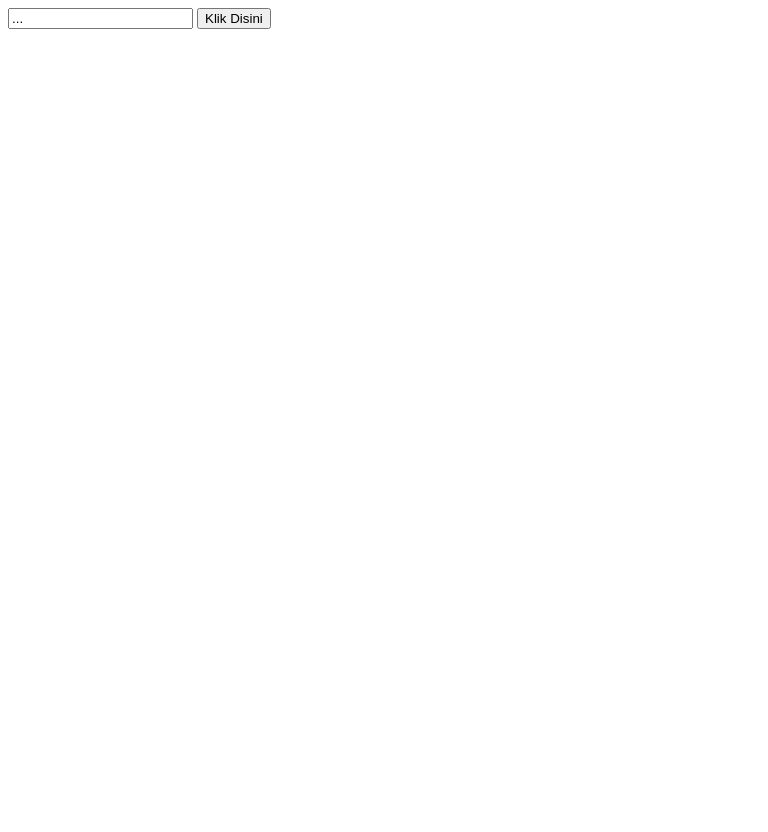
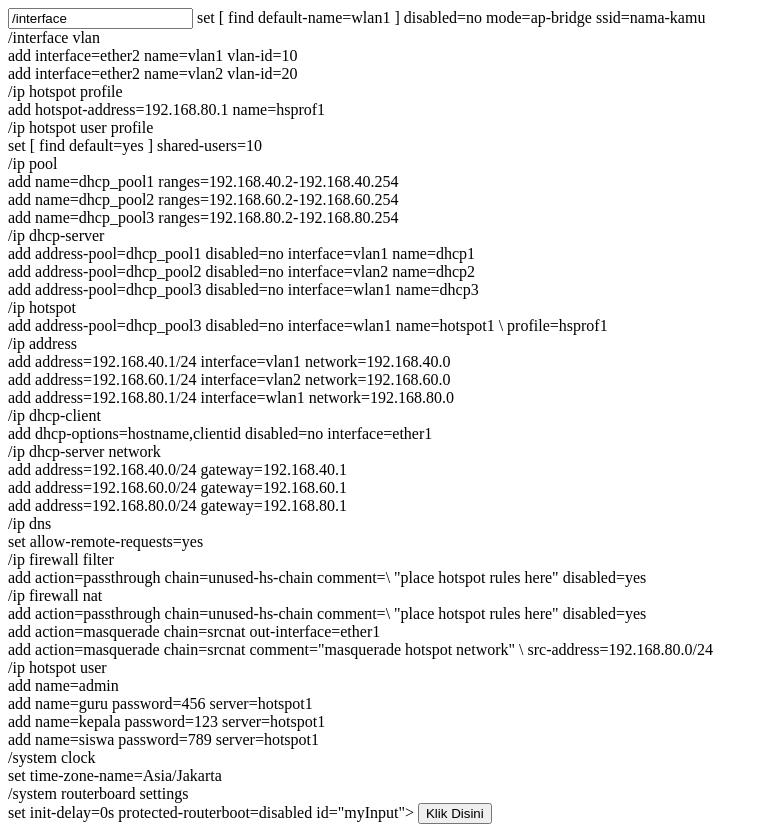
Before and after one commit to riririd3/m, a plain HTML site: page index2.html in a window 1280 px wide. Shown: the whole page, without its empty margins (0-768 px from the left). Before the commit the page ends 800 px from the top, so only its background shows below. Drawn offline with Linux system fonts and the light colour scheme.

Commit message:
Update index2.html

```diff
--- a/index2.html
+++ b/index2.html
@@ -42,7 +42,56 @@ border-radius: 6px;
 </head>
 <body>
 
-<input type="text" value= ... id="myInput">
+<input type="text" value= /interface wireless<br>
+set [ find default-name=wlan1 ] disabled=no mode=ap-bridge ssid=nama-kamu<br>
+/interface vlan<br>
+add interface=ether2 name=vlan1 vlan-id=10<br>
+add interface=ether2 name=vlan2 vlan-id=20<br>
+/ip hotspot profile<br>
+add hotspot-address=192.168.80.1 name=hsprof1<br>
+/ip hotspot user profile<br>
+set [ find default=yes ] shared-users=10<br>
+/ip pool<br>
+add name=dhcp_pool1 ranges=192.168.40.2-192.168.40.254<br>
+add name=dhcp_pool2 ranges=192.168.60.2-192.168.60.254<br>
+add name=dhcp_pool3 ranges=192.168.80.2-192.168.80.254<br>
+/ip dhcp-server<br>
+add address-pool=dhcp_pool1 disabled=no interface=vlan1 name=dhcp1<br>
+add address-pool=dhcp_pool2 disabled=no interface=vlan2 name=dhcp2<br>
+add address-pool=dhcp_pool3 disabled=no interface=wlan1 name=dhcp3<br>
+/ip hotspot<br>
+add address-pool=dhcp_pool3 disabled=no interface=wlan1 name=hotspot1 \
+    profile=hsprof1<br>
+/ip address<br>
+add address=192.168.40.1/24 interface=vlan1 network=192.168.40.0<br>
+add address=192.168.60.1/24 interface=vlan2 network=192.168.60.0<br>
+add address=192.168.80.1/24 interface=wlan1 network=192.168.80.0<br>
+/ip dhcp-client<br>
+add dhcp-options=hostname,clientid disabled=no interface=ether1<br>
+/ip dhcp-server network<br>
+add address=192.168.40.0/24 gateway=192.168.40.1<br>
+add address=192.168.60.0/24 gateway=192.168.60.1<br>
+add address=192.168.80.0/24 gateway=192.168.80.1<br>
+/ip dns<br>
+set allow-remote-requests=yes<br>
+/ip firewall filter<br>
+add action=passthrough chain=unused-hs-chain comment=\
+    "place hotspot rules here" disabled=yes<br>
+/ip firewall nat<br>
+add action=passthrough chain=unused-hs-chain comment=\
+    "place hotspot rules here" disabled=yes<br>
+add action=masquerade chain=srcnat out-interface=ether1<br>
+add action=masquerade chain=srcnat comment="masquerade hotspot network" \
+    src-address=192.168.80.0/24<br>
+/ip hotspot user<br>
+add name=admin<br>
+add name=guru password=456 server=hotspot1<br>
+add name=kepala password=123 server=hotspot1<br>
+add name=siswa password=789 server=hotspot1<br>
+/system clock<br>
+set time-zone-name=Asia/Jakarta<br>
+/system routerboard settings<br>
+set init-delay=0s protected-routerboot=disabled id="myInput">
 <div class="tooltip">
 <button onclick="myFunction()" onmouseout="outFunc()">
   <span class="tooltiptext" id="myTooltip">Copy to clipboard</span>
```
